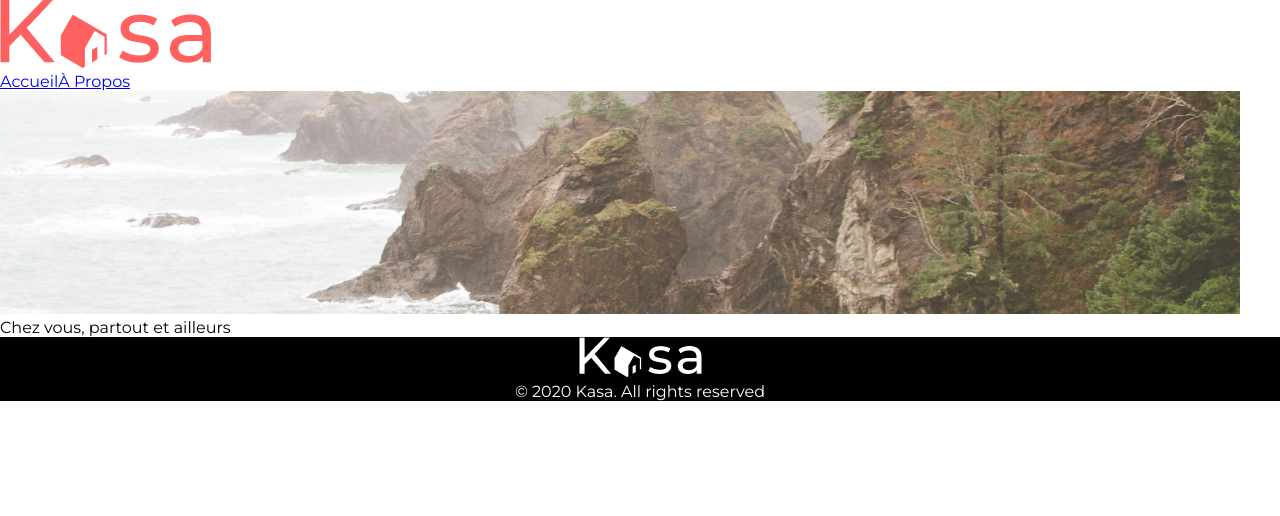
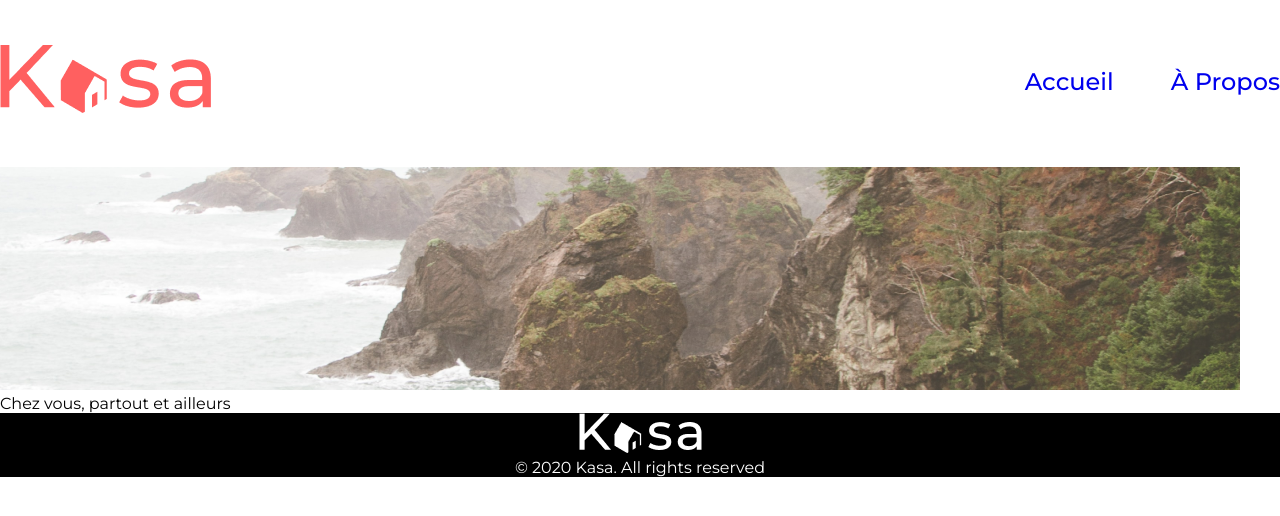
Before and after one commit to Maxb06/P11-Kasa, a React (Create React App) app: page / in a window 1280 px wide. Shown: the top 516 px of the page. Built offline with nearby package versions, Linux system fonts and the light colour scheme.

Commit message:
style : mise en page header

```diff
--- a/src/components/Header/Header.jsx
+++ b/src/components/Header/Header.jsx
@@ -1,14 +1,21 @@
 import { Link } from 'react-router-dom';
 import logo from '../../assets/LOGO.png';
+import styles from './Header.module.scss';
 const Header = () => {
   return (
-    <header className="header">
-      <div className="logo">
+    <header className={styles.header}>
+      <div className={styles.logo}>
         <img src={logo} alt="Logo Kasa" />
       </div>
-      <nav className="nav">
-        <Link to="/">Accueil</Link>
-        <Link to="/about">À Propos</Link>
+      <nav className={styles.nav}>
+        <ul>
+          <li>
+            <Link to="/">Accueil</Link>
+          </li>
+          <li>
+            <Link to="/about">À Propos</Link>
+          </li>
+        </ul>
       </nav>
     </header>
   );
--- /dev/null
+++ b/src/components/Header/Header.module.scss
@@ -0,0 +1,25 @@
+.header {
+    display: flex;
+    justify-content: space-between;
+    align-items: center;
+    margin-top: 45px;
+    margin-bottom: 50px;
+
+}
+
+.nav {
+    ul {
+        display: flex;
+        list-style: none;
+        gap: 57px;
+
+        li {
+            font-size: 24px;
+            font-weight: 500;
+        }
+
+        a {
+            text-decoration: none;
+        }
+    }
+}
```
